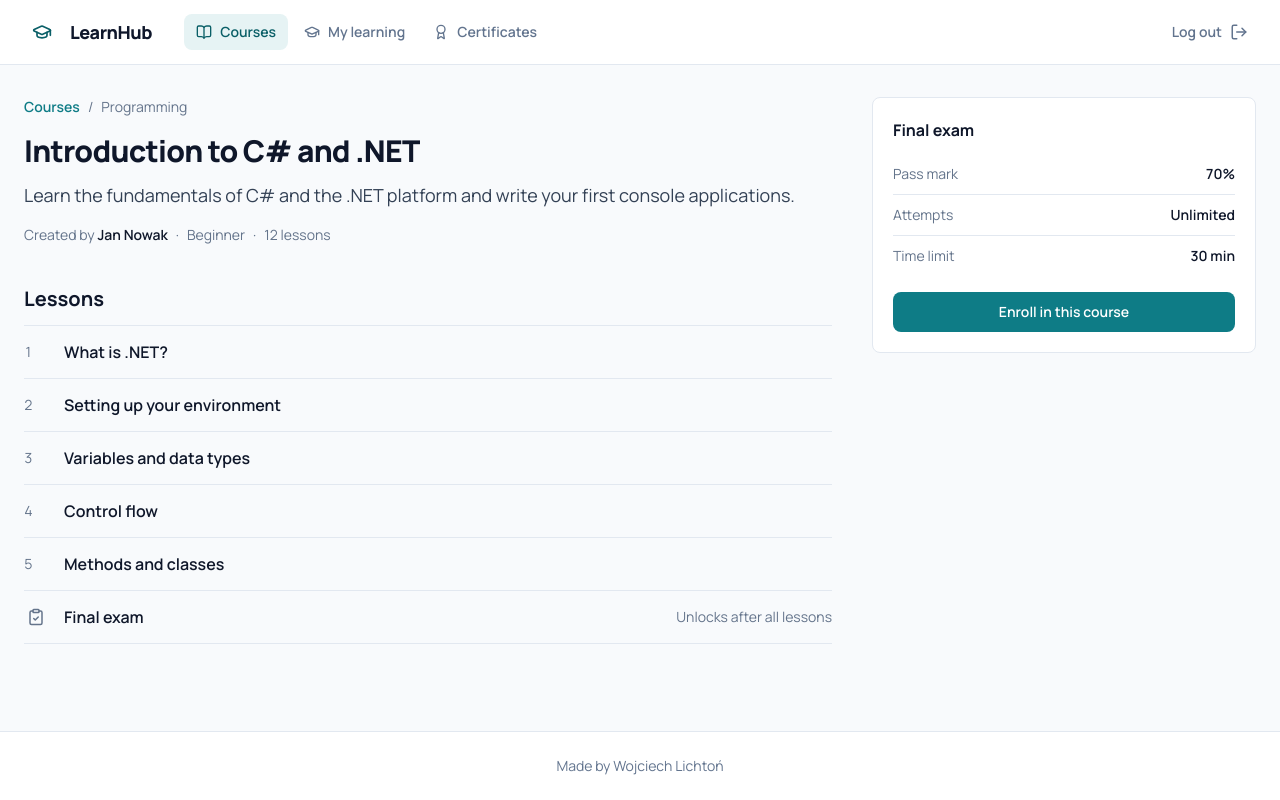
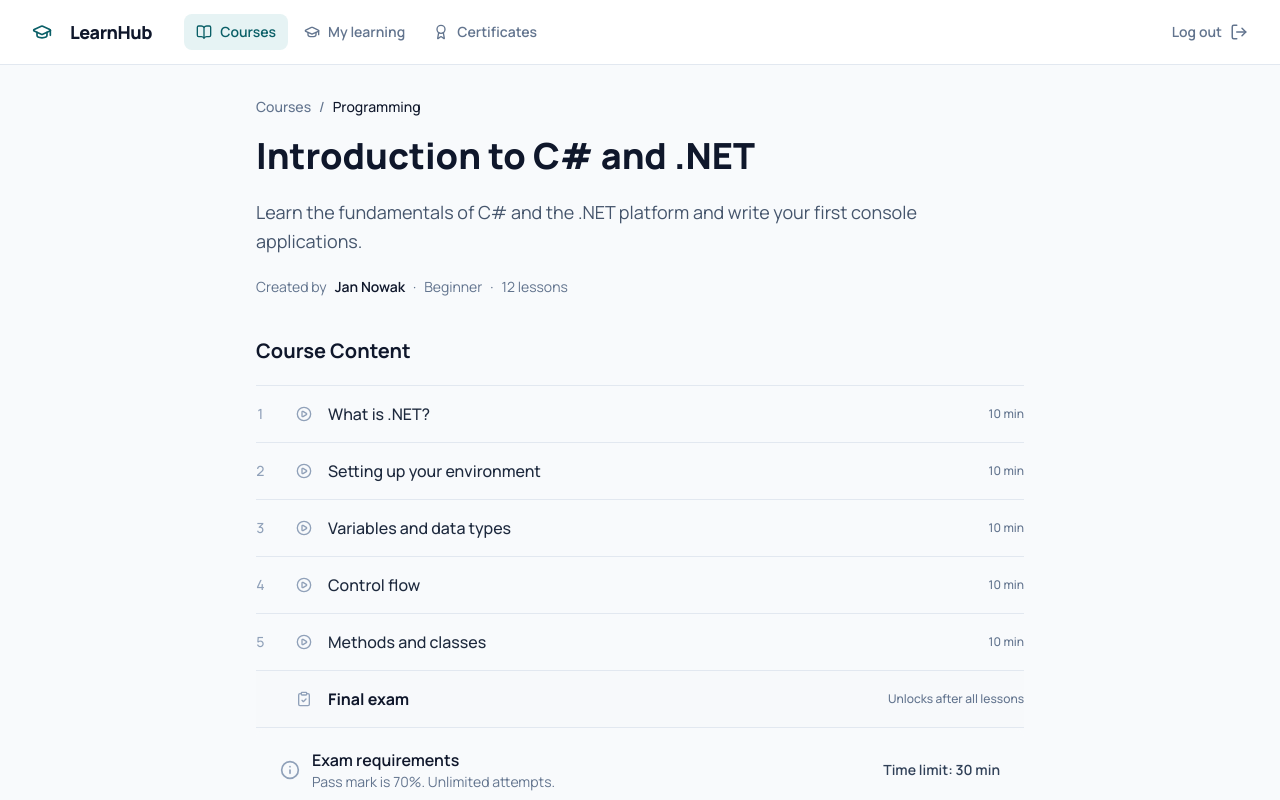
Before and after one commit to Kader64/LearnHub, a React (Vite) app in the folder src/LearnHub-Web/: page /courses/c1 in a window 1280 px wide. Shown: the top 800 px of the page. Built offline with nearby package versions, Linux system fonts and the light colour scheme.

Commit message:
styles and components improvements, adding effects and more user friendly UI

```diff
--- a/src/LearnHub-Web/src/pages/admin/AuditLog.tsx
+++ b/src/LearnHub-Web/src/pages/admin/AuditLog.tsx
@@ -32,7 +32,7 @@ export default function AuditLog() {
       </div>
 
       <div className="card overflow-x-auto">
-        <table className="w-full min-w-[760px]">
+        <table className="w-full min-w-190">
           <thead className="table-head">
             <tr>
               <th className="th">Time</th>
--- a/src/LearnHub-Web/src/pages/student/CourseDetails.tsx
+++ b/src/LearnHub-Web/src/pages/student/CourseDetails.tsx
@@ -1,70 +1,108 @@
-import { ClipboardCheck } from "lucide-react";
+import { ClipboardCheck, PlayCircle, Info } from "lucide-react";
 import { Link } from "react-router-dom";
 import { courses, lessons } from "../../examples/exampledata";
 
-// EXAMPLE: the selected course (GET /api/courses/{id})
 const course = courses[0];
 
 export default function CourseDetails() {
   return (
-    <div className="grid gap-10 lg:grid-cols-3">
-      <div className="lg:col-span-2">
-        <p className="text-sm text-muted">
-          <Link to="/courses" className="link">Courses</Link>
+    <div className="mx-auto max-w-3xl">
+      <p className="text-sm font-medium text-slate-500">
+        <Link to="/courses" className="transition-colors hover:text-slate-900">
+          Courses
+        </Link>
         <span className="mx-2">/</span>
-          {course.category}
+        <span className="text-slate-900">{course.category}</span>
       </p>
 
-        <h1 className="page-title mt-4">{course.title}</h1>
-        <p className="mt-3 text-lg text-body">{course.description}</p>
-        <p className="mt-4 text-sm text-muted">
-          Created by <span className="font-semibold text-ink">{course.teacher}</span>
-          <span className="mx-2">·</span>
-          {course.level}
-          <span className="mx-2">·</span>
-          {course.lessons} lessons
+      <h1 className="mt-4 text-3xl font-extrabold text-slate-900 sm:text-4xl sm:leading-tight">
+        {course.title}
+      </h1>
+
+      <p className="mt-5 text-lg leading-relaxed text-slate-600">
+        {course.description}
       </p>
 
-        <h2 className="section-title mt-10">Lessons</h2>
-        <ol className="mt-3 divide-y divide-line border-y border-line">
+      <p className="mt-5 flex flex-wrap items-center gap-2 text-sm text-slate-500">
+        Created by{" "}
+        <span className="font-semibold text-slate-900">{course.teacher}</span>
+        <span className="hidden sm:inline">·</span>
+        <span className="block w-full sm:inline sm:w-auto">{course.level}</span>
+        <span className="hidden sm:inline">·</span>
+        <span className="block w-full sm:inline sm:w-auto">
+          {course.lessons} lessons
+        </span>
+      </p>
+
+      <h2 className="mt-10 text-xl font-bold text-slate-900">Course Content</h2>
+
+      <ol className="mt-5 divide-y divide-slate-200 border-y border-slate-200">
         {lessons.map((lesson) => (
-            <li key={lesson.id} className="flex items-center gap-4 py-3.5">
-              <span className="w-6 text-sm tabular-nums text-muted">{lesson.order}</span>
-              <span className="font-semibold text-ink">{lesson.title}</span>
+          <li
+            key={lesson.id}
+            className="group flex items-center gap-4 py-4 transition-colors hover:bg-slate-50"
+          >
+            <span className="w-6 text-sm font-medium tabular-nums text-slate-400">
+              {lesson.order}
+            </span>
+            <PlayCircle
+              size={16}
+              className="text-slate-400 group-hover:text-slate-600"
+            />
+            <span className="flex-1 font-medium text-slate-800">
+              {lesson.title}
+            </span>
+            <span className="text-xs font-medium text-slate-500">10 min</span>
           </li>
         ))}
-          <li className="flex items-center gap-4 py-3.5">
-            <ClipboardCheck size={18} className="w-6 text-muted" />
-            <span className="flex-1 font-semibold text-ink">Final exam</span>
-            <span className="text-sm text-muted">Unlocks after all lessons</span>
+
+        <li className="flex items-center gap-4 py-4 bg-slate-50/50">
+          <span className="w-6" />
+          <ClipboardCheck size={16} className="text-slate-400" />
+          <span className="flex-1 font-bold text-slate-900">Final exam</span>
+          <span className="text-xs font-medium text-slate-500">
+            Unlocks after all lessons
+          </span>
         </li>
       </ol>
+
+      <div className="flex flex-col gap-4 rounded-xl bg-slate-50 p-5 sm:flex-row sm:items-center sm:justify-between sm:px-6">
+        <div className="flex items-center gap-3">
+          <Info size={20} className="text-slate-400" />
+          <div>
+            <h3 className="font-semibold text-slate-900">Exam requirements</h3>
+            <p className="text-sm text-slate-500">
+              Pass mark is 70%. Unlimited attempts.
+            </p>
+          </div>
+        </div>
+        <div className="text-sm font-semibold text-slate-700">
+          Time limit: 30 min
+        </div>
       </div>
 
-      <aside className="lg:sticky lg:top-24 lg:self-start">
-        <div className="card p-5">
-          <h2 className="font-bold text-ink">Final exam</h2>
-          <dl className="mt-3 divide-y divide-line text-sm">
-            <div className="flex justify-between py-2.5"><dt className="text-muted">Pass mark</dt><dd className="font-semibold text-ink">70%</dd></div>
-            <div className="flex justify-between py-2.5"><dt className="text-muted">Attempts</dt><dd className="font-semibold text-ink">Unlimited</dd></div>
-            <div className="flex justify-between py-2.5"><dt className="text-muted">Time limit</dt><dd className="font-semibold text-ink">30 min</dd></div>
-          </dl>
-
+      {/* NEW CTA LOCATION: Top Hero Area */}
+      <div className="mt-8 pb-10 flex justify-center">
         {/* VARIANT A (student is NOT enrolled) */}
-          <button className="btn btn-primary mt-4 w-full">Enroll in this course</button>
+        <button className="btn btn-primary w-full py-3 text-base font-semibold sm:w-auto sm:px-8">
+          Enroll in this course
+        </button>
 
         {/* VARIANT B (student IS enrolled). Replace variant A with this:
-          <div className="mt-4">
+        <div className="max-w-md">
           <div className="mb-2 flex justify-between text-sm">
             <span className="font-semibold text-success">Enrolled</span>
-              <span className="text-muted">40% done</span>
+            <span className="text-slate-500">40% done</span>
           </div>
           <div className="progress"><div className="progress-bar w-2/5" /></div>
-            <Link to="/learn/c1" className="btn btn-primary mt-4 w-full">Continue learning</Link>
+          <Link to="/learn/c1" className="btn btn-primary mt-5 inline-flex w-full justify-center py-3 text-base font-semibold sm:w-auto sm:px-8">
+            Continue learning
+          </Link>
         </div>
         */}
       </div>
-      </aside>
+
+      {/* Moved Exam Details inline at the bottom */}
     </div>
   );
 }
--- a/src/LearnHub-Web/src/pages/student/Exam.tsx
+++ b/src/LearnHub-Web/src/pages/student/Exam.tsx
@@ -2,46 +2,56 @@ import { Clock } from "lucide-react";
 import { Link } from "react-router-dom";
 import { courses, examQuestions } from "../../examples/exampledata";
 
-// EXAMPLE: course the exam belongs to
 const course = courses[0];
 
 export default function Exam() {
-  // Student view: questions and answer texts only. The student DTO has no isCorrect field.
   return (
-    <div className="mx-auto max-w-2xl">
-      <div className="sticky top-24 z-10 flex flex-wrap items-center justify-between gap-3 border-b border-line bg-page py-3 md:top-16">
+    <div className="mx-auto max-w-2xl pb-12">
+      {/* Added px-5 sm:px-6 and increased py-3 to py-4 for better breathing room */}
+      <div className="sticky top-16 z-10 flex flex-wrap items-center justify-between gap-3 border-b border-line bg-page/95 px-5 py-4 backdrop-blur sm:px-6">
         <div>
-          <h1 className="font-extrabold text-ink">Final exam</h1>
-          <p className="text-sm text-muted">{course.title}</p>
+          <h1 className="text-lg font-extrabold text-ink sm:text-xl">Final exam</h1>
+          <p className="text-xs text-muted sm:text-sm">{course.title}</p>
         </div>
-        <div className="flex items-center gap-4 text-sm">
-          {/* Attempts: unlimited (default) */}
+
+        <div className="flex items-center gap-3 text-xs sm:text-sm">
+          {/* VARIANT A (attempts: unlimited) */}
           <span className="text-muted">Attempt 2 · unlimited</span>
-          {/* Attempts: limited. Replace with: <span className="text-muted">Attempt 2 of 3</span> */}
 
-          {/* TIME LIMIT is optional (per exam). Remove this if the exam has no time limit. */}
-          <span className="flex items-center gap-1.5 font-bold tabular-nums text-warning">
-            <Clock size={16} /> 24:35 left
+          {/* VARIANT B (attempts: limited). Replace variant A with this:
+          <span className="text-muted">Attempt 2 of 3</span>
+          */}
+
+          {/* VARIANT (optional time limit) */}
+          <span className="flex items-center gap-1.5 rounded-full bg-warning/10 px-2.5 py-1 font-bold tabular-nums text-warning">
+            <Clock size={14} /> 24:35 left
           </span>
         </div>
       </div>
 
-      <ol className="mt-8 space-y-10">
+      <ol className="mt-6 space-y-5">
         {examQuestions.map((q, index) => (
-          <li key={q.id}>
+          <li key={q.id} className="rounded-2xl border border-line bg-white p-5 sm:p-6">
             <fieldset>
-              <legend className="text-sm text-muted">
+              <legend className="text-xs font-semibold uppercase tracking-wider text-muted">
                 Question {index + 1} of {examQuestions.length}
               </legend>
-              <p className="mt-1 text-lg font-bold text-ink">{q.text}</p>
-              <div className="mt-4 divide-y divide-line overflow-hidden rounded-lg border border-line bg-white">
+              <p className="mt-1.5 text-base font-bold leading-snug text-ink sm:text-lg">
+                {q.text}
+              </p>
+
+              <div className="mt-4 space-y-2.5">
                 {q.answers.map((answer) => (
                   <label
                     key={answer}
-                    className="flex cursor-pointer items-center gap-3 px-4 py-3 text-sm transition hover:bg-page has-checked:bg-accent-soft has-checked:font-semibold has-checked:text-accent-dark"
+                    className="flex cursor-pointer items-center gap-3 rounded-xl border border-line px-4 py-3 text-sm transition-colors hover:bg-page has-checked:border-accent has-checked:bg-accent-soft has-checked:font-semibold has-checked:text-accent-dark"
                   >
-                    <input type="radio" name={q.id} className="accent-accent" />
-                    {answer}
+                    <input
+                      type="radio"
+                      name={q.id}
+                      className="h-4 w-4 shrink-0 accent-accent"
+                    />
+                    <span>{answer}</span>
                   </label>
                 ))}
               </div>
@@ -50,15 +60,18 @@ export default function Exam() {
         ))}
       </ol>
 
-      <div className="mt-10 flex justify-end border-t border-line pt-6">
-        {/* TEMP: a link so you can click through. Replace with a real submit action. */}
-        <Link to="/exam/c1/result" className="btn btn-primary px-8">Submit exam</Link>
+      {/* Added px-5 sm:px-6 so the button aligns with the right edge of the card text */}
+      <div className="mt-8 flex justify-end border-t border-line px-5 pt-6 sm:px-6">
+        <Link to="/exam/c1/result" className="btn btn-primary w-full px-6 py-2.5 text-center sm:w-auto">
+          Submit exam
+        </Link>
       </div>
 
-      {/* VARIANT: attempt limit reached. Show this instead of the whole exam:
+      {/* VARIANT (attempt limit reached)
       <div className="py-16 text-center">
         <h2 className="section-title">No attempts left</h2>
-        <p className="mt-2 text-muted">You have used all attempts for this exam.</p>
+        <p className="mt-2 text-sm text-muted">You have used all attempts for this exam.</p>
+        <Link to="/courses" className="btn btn-secondary mt-5">Return to courses</Link>
       </div>
       */}
     </div>
--- a/src/LearnHub-Web/src/pages/student/Lesson.tsx
+++ b/src/LearnHub-Web/src/pages/student/Lesson.tsx
@@ -1,7 +1,7 @@
 import { CheckCircle2, Circle, Lock, PlayCircle } from "lucide-react";
+import { Link } from "react-router-dom";
 import { courses, lessons } from "../../examples/exampledata";
 
-// EXAMPLE: current course and lesson
 const course = courses[0];
 const currentId = "l3";
 
@@ -10,24 +10,31 @@ export default function Lesson() {
     <div className="grid gap-10 lg:grid-cols-[17rem_1fr]">
       {/* Lesson list */}
       <aside className="lg:sticky lg:top-24 lg:self-start">
-        <p className="font-bold text-ink">{course.title}</p>
+        <p className="font-bold text-slate-900">{course.title}</p>
         <ul className="mt-3 space-y-0.5">
           {lessons.map((lesson) => (
             <li
               key={lesson.id}
-              className={`flex items-center gap-3 rounded-lg px-2.5 py-2 text-sm ${
-                lesson.id === currentId ? "bg-accent-soft font-semibold text-accent-dark" : "text-body hover:bg-white"
+              className={`group flex cursor-pointer items-center gap-3 rounded-lg px-2.5 py-2 text-sm transition-colors ${
+                lesson.id === currentId
+                  ? "bg-accent-soft font-semibold text-accent-dark"
+                  : "text-slate-600 hover:bg-slate-50 hover:text-slate-900"
               }`}
             >
               {lesson.completed ? (
                 <CheckCircle2 size={17} className="shrink-0 text-success" />
               ) : (
-                <Circle size={17} className="shrink-0 text-faint" />
+                <Circle
+                  size={17}
+                  className={`shrink-0 transition-colors ${
+                    lesson.id === currentId ? "text-accent-dark" : "text-slate-300 group-hover:text-slate-400"
+                  }`}
+                />
               )}
               <span>{lesson.order}. {lesson.title}</span>
             </li>
           ))}
-          <li className="flex items-center gap-3 px-2.5 py-2 text-sm text-faint">
+          <li className="flex items-center gap-3 px-2.5 py-2 text-sm text-slate-400">
             <Lock size={17} className="shrink-0" />
             Final exam
           </li>
@@ -36,31 +43,31 @@ export default function Lesson() {
 
       {/* Lesson content */}
       <div className="max-w-3xl">
-        <h1 className="page-title">Variables and data types</h1>
+        <h1 className="text-3xl font-extrabold text-slate-900 sm:text-4xl">Variables and data types</h1>
 
-        {/* Optional video. The real page renders an iframe built from the parsed YouTube/Vimeo ID. */}
-        <div className="mt-6 flex aspect-video items-center justify-center rounded-lg bg-ink text-white/80">
-          <PlayCircle size={56} />
+        <div className="mt-6 flex aspect-video items-center justify-center rounded-xl bg-slate-900 text-white/80 shadow-sm">
+          <PlayCircle size={56} className="transition-transform hover:scale-110 cursor-pointer" />
         </div>
 
-        {/* EXAMPLE lesson body. In the app this is sanitized, rendered Markdown. */}
-        <article className="mt-8 space-y-4 leading-relaxed">
-          <h2 className="section-title">Declaring variables</h2>
+        <article className="mt-8 space-y-4 leading-relaxed text-slate-700">
+          <h2 className="text-xl font-bold text-slate-900">Declaring variables</h2>
           <p>
             A variable is a named place in memory. In C# every variable has a type that decides which values it can
             hold.
           </p>
-          <pre className="overflow-x-auto rounded-lg bg-ink p-4 text-sm text-page">
+          <pre className="overflow-x-auto rounded-xl bg-slate-900 p-5 text-sm text-slate-50 shadow-sm">
             <code>{`int age = 25;\nstring name = "Anna";\nbool isStudent = true;`}</code>
           </pre>
-          <p>Use <code className="rounded bg-line px-1.5 py-0.5 text-sm">var</code> when the type is obvious from the right side.</p>
+          <p>
+            Use <code className="rounded bg-slate-100 px-1.5 py-0.5 text-sm font-medium text-slate-900">var</code> when the type is obvious from the right side.
+          </p>
         </article>
 
-        <div className="mt-8 flex flex-wrap items-center justify-between gap-3 border-t border-line pt-6">
-          <button className="btn btn-secondary">← Previous</button>
+        <div className="mt-10 flex flex-wrap items-center justify-between gap-3 border-t border-slate-200 pt-6">
+          <button className="btn btn-secondary px-5">← Previous</button>
 
           {/* VARIANT A (lesson not completed yet) */}
-          <button className="btn btn-primary">Mark as completed</button>
+          <button className="btn btn-primary px-6">Mark as completed</button>
 
           {/* VARIANT B (lesson already completed). Replace variant A with this:
           <span className="flex items-center gap-2 text-sm font-semibold text-success">
@@ -68,16 +75,16 @@ export default function Lesson() {
           </span>
           */}
 
-          <button className="btn btn-secondary">Next →</button>
+          <button className="btn btn-secondary px-5">Next →</button>
         </div>
 
         {/* VARIANT A (exam locked: some lessons are not completed) */}
-        <p className="mt-6 flex items-center gap-2 text-sm text-muted">
+        <p className="mt-6 flex items-center justify-center gap-2 text-sm font-medium text-slate-500 sm:justify-start">
           <Lock size={16} /> Complete all lessons to unlock the final exam.
         </p>
 
         {/* VARIANT B (exam unlocked: all lessons completed). Replace variant A with this:
-        <div className="mt-6 flex flex-wrap items-center justify-between gap-4 rounded-lg bg-accent-soft p-5">
+        <div className="mt-6 flex flex-wrap items-center justify-between gap-4 rounded-xl bg-accent-soft p-5">
           <p className="font-semibold text-accent-dark">All lessons completed. The exam is unlocked.</p>
           <Link to="/exam/c1" className="btn btn-primary">Start the exam</Link>
         </div>
```
Also changed, not shown: src/LearnHub-Web/src/components/CourseCard.tsx (+14 -11 lines), src/LearnHub-Web/src/layout/AppLayout.tsx (+40 -9 lines), src/LearnHub-Web/src/pages/student/Courses.tsx (+18 -4 lines), src/LearnHub-Web/src/pages/student/MyLearning.tsx (+38 -16 lines). Lines whose indentation alone changed are shown as unchanged.
